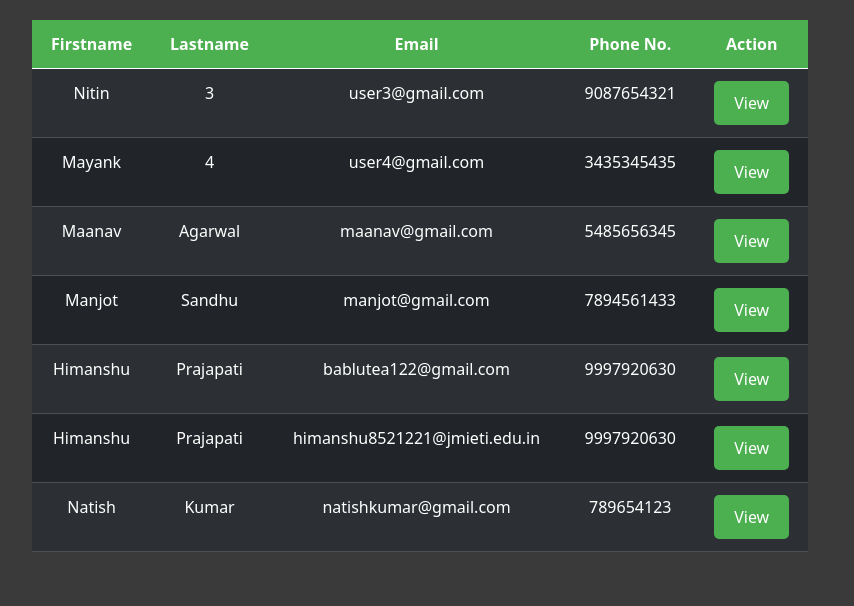
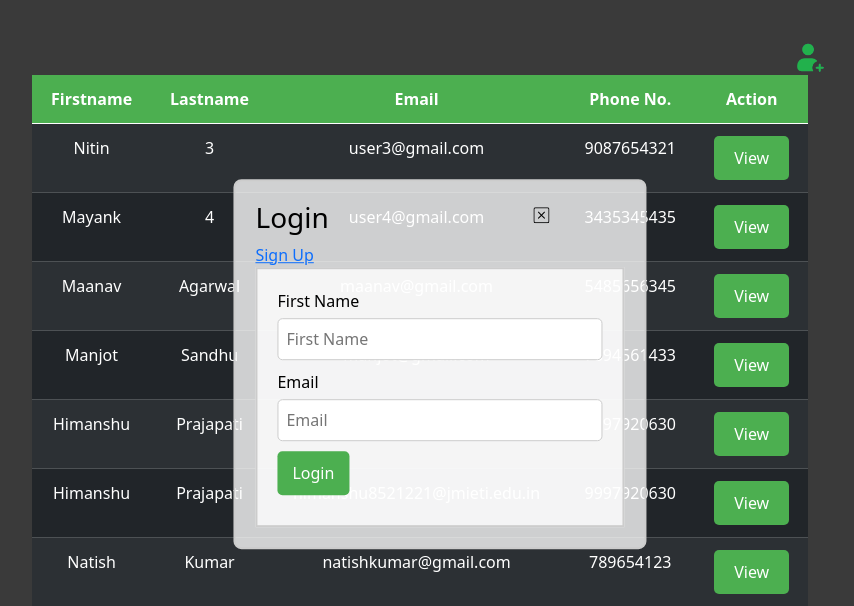
Before and after one commit to Himanshu3691/DSA_Project, a Django app: page /dsa/ in a window 1280 px wide. Shown: the part 56-662 px from the top of the page, without its empty margins (220-1074 px from the left). Run offline with Django 4.2, Linux system fonts and the light colour scheme; data comes from the database, SQL or seed files in the repository.

Commit message:
new ui update by maya 2.0

```diff
--- a/dsa/template/home.html
+++ b/dsa/template/home.html
@@ -15,6 +15,7 @@
   {% endif %}
   <div class="main">
     <div class="form-bg-color">
+      <div class='register-new-user' id="register-new-user"><img class="img" src="{%static 'img/addnew.png'%}" alt="add new"></div>
 
 
   <div class="add-users" id="add-users">
--- a/static/dsa-static/js/home.js
+++ b/static/dsa-static/js/home.js
@@ -1,4 +1,4 @@
-// console.log("this is the home page js");
+console.log("this is the home page js");
 // add_users = document.getElementById('add-users');
 // register_txt = document.getElementById('register-new-user');
 
```
